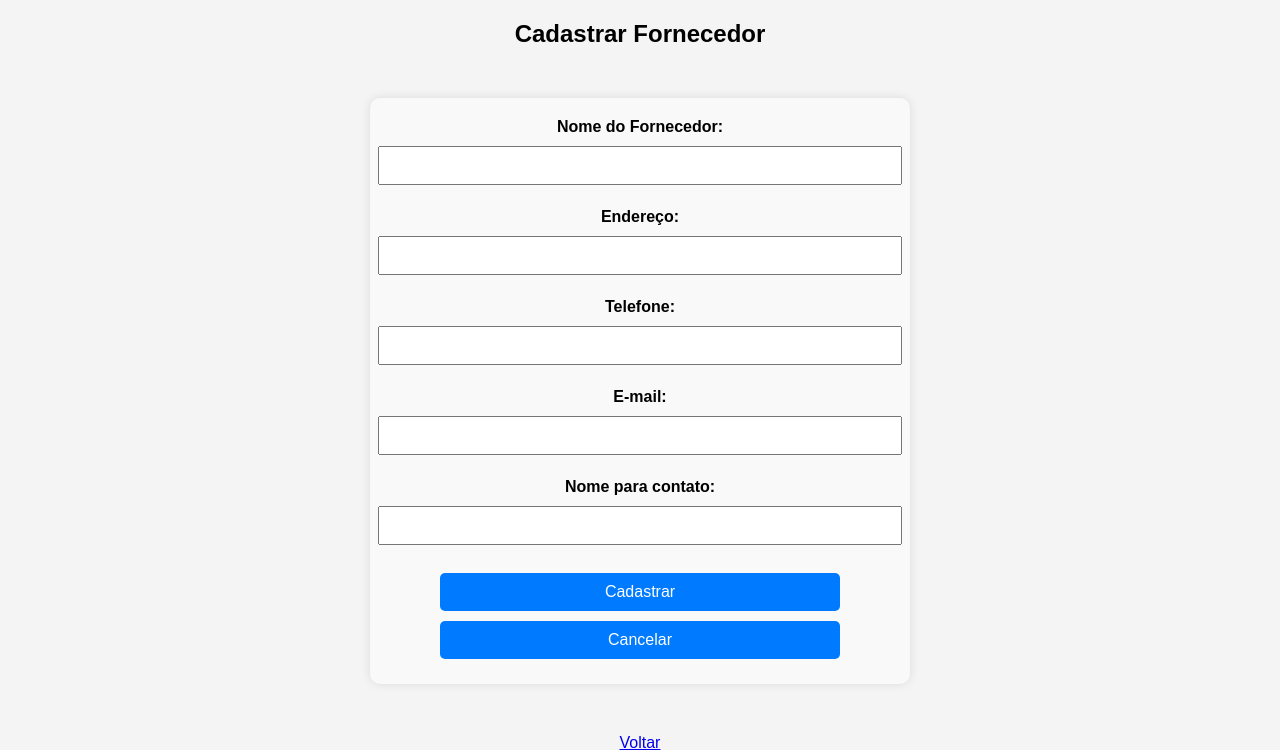
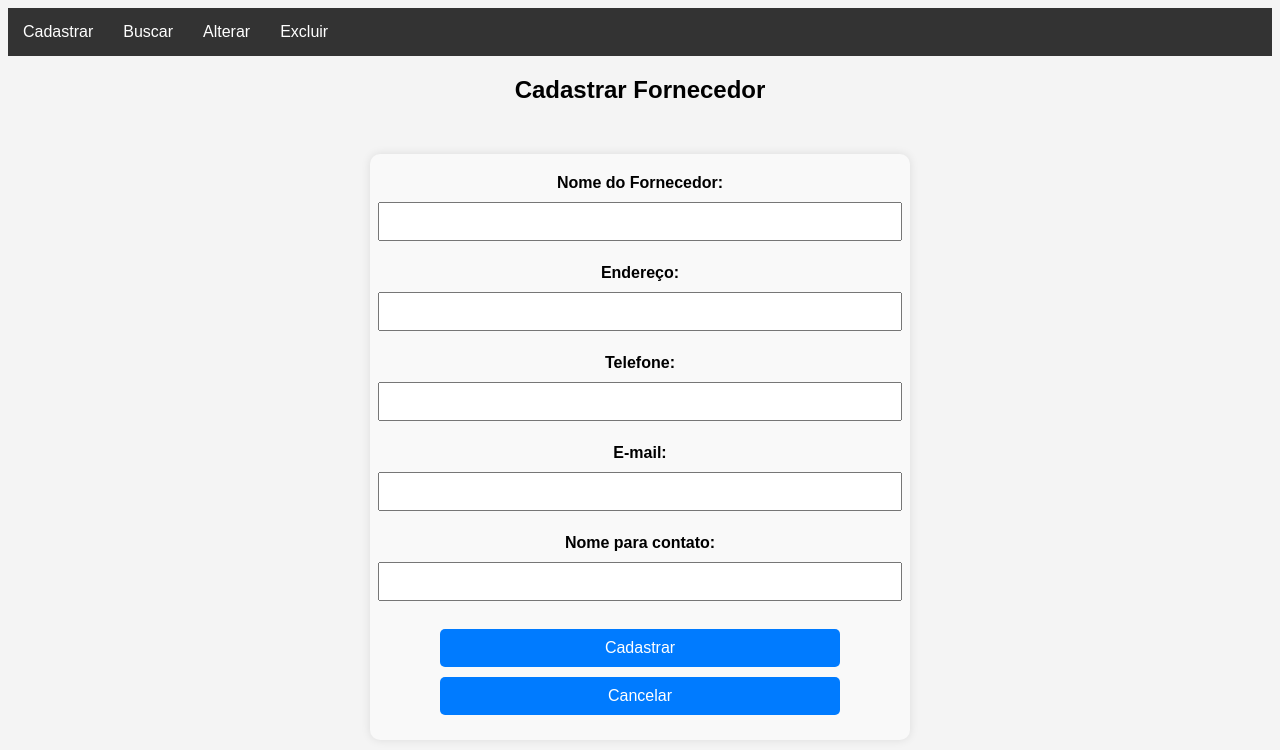
Before and after one commit to mtsmrl/Matheus_Henrique_PROVA, a PHP site: page /cadastro_fornecedor.php in a window 1280 px wide. Shown: the top 750 px of the page. Run offline with PHP 8.4, Linux system fonts and the light colour scheme; a user stored in the database is signed in; data comes from the database, SQL or seed files in the repository.

Commit message:
Erro Resolvido
Arrumei o menu dropdown, estava com um pequeno erro

```diff
--- a/buscar_fornecedor.php
+++ b/buscar_fornecedor.php
@@ -146,7 +146,7 @@
 </style>
 </head>
 <body>
-    <h2> Lista de Fornecedores </h2>
+
     <nav>
         <ul class="menu">
             <?php foreach($opcoes_menu as $categoria => $arquivos) { ?>
@@ -164,6 +164,7 @@
             <?php } ?>
         </ul>
     </nav>
+    <h2> Lista de Fornecedores </h2>
 
     <form action="buscar_fornecedor.php" method="POST">
         <label for="busca"> Digite o ID ou NOME do Fornecedor: </label>
--- a/cadastro_fornecedor.php
+++ b/cadastro_fornecedor.php
@@ -34,7 +34,46 @@ if ($_SERVER['REQUEST_METHOD'] == "POST"){
         echo "<script>alert('Erro ao cadastrar Fornecedor!');</script>";
     }
 }
+
+// OBTENDO O NOME DO PERFIL DO USUÁRIO LOGADO
+$id_perfil = $_SESSION['perfil'];
+$sqlPerfil = "SELECT nome_perfil FROM perfil WHERE id_perfil = :id_perfil";
+$stmtPerfil = $pdo->prepare($sqlPerfil);
+$stmtPerfil->bindParam(':id_perfil', $id_perfil);
+$stmtPerfil->execute();
+$perfil = $stmtPerfil->fetch(PDO::FETCH_ASSOC);
+$nome_perfil = $perfil['nome_perfil'];
+
+// DEFINIÇÃO DAS PERMISSÕES POR PERFIL
+$permissoes = [
+    // PERMISSÕES DO ADMIN
+    1 => ["Cadastrar"=>["cadastro_usuario.php", "cadastro_perfil.php", "cadastro_cliente.php", "cadastro_fornecedor.php", "cadastro_produto.php", "cadastro_funcionario.php"],
+          "Buscar"=>["buscar_usuario.php", "buscar_perfil.php", "buscar_cliente.php", "buscar_fornecedor.php", "buscar_produto.php", "buscar_funcionario.php"],
+          "Alterar"=>["alterar_usuario.php", "alterar_perfil.php", "alterar_cliente.php", "alterar_fornecedor.php", "alterar_produto.php", "alterar_funcionario.php"],
+          "Excluir"=>["excluir_usuario.php", "excluir_perfil.php", "excluir_cliente.php", "excluir_fornecedor.php", "excluir_produto.php", "excluir_funcionario.php"]],
+
+    // PERMISSÕES DA SECRETÁRIA
+    2 => ["Cadastrar"=>["cadastro_cliente.php"],
+          "Buscar"=>["buscar_cliente.php", "buscar_fornecedor.php", "buscar_produto.php"],
+          "Alterar"=>["alterar_fornecedor.php", "alterar_produto.php"],
+          "Excluir"=>["excluir_produto.php"]],
+
+    // PERMISSÕES DO ALMOXARIFE
+    3 => ["Cadastrar"=>["cadastro_fornecedor.php", "cadastro_produto.php"],
+          "Buscar"=>["buscar_cliente.php", "buscar_fornecedor.php", "buscar_produto.php"],
+          "Alterar"=>["alterar_fornecedor.php", "alterar_produto.php"],
+          "Excluir"=>["excluir_produto.php"]],
+
+    // PERMISSÕES DO CLIENTE
+    4 => ["Cadastrar"=>["cadastro_cliente.php"],
+          "Buscar"=>["buscar_cliente.php"],
+          "Alterar"=>["alterar_cliente.php"]],
+];
+
+// OBTENDO AS OPÇÕES DISPONIVEIS PARA O PERFIL DO USUÁRIO LOGADO
+$opcoes_menu = $permissoes["$id_perfil"];
 ?>
+
 
 <!DOCTYPE html>
 <html lang="pt-BR">
@@ -45,6 +84,23 @@ if ($_SERVER['REQUEST_METHOD'] == "POST"){
     <link rel="stylesheet" href="styles.css">
 </head>
 <body>
+<nav>
+        <ul class="menu">
+            <?php foreach($opcoes_menu as $categoria => $arquivos) { ?>
+                <li class="dropdown">
+                    <a href="#"><?= $categoria ?></a>
+
+                    <ul class="dropdown-menu">
+                        <?php foreach($arquivos as $arquivo) { ?>
+                            <li>
+                                <a href="<?= $arquivo ?>"><?= ucfirst(str_replace("_", " ", basename($arquivo, ".php"))) ?></a>
+                            </li>
+                        <?php } ?>
+                    </ul>
+                </li>
+            <?php } ?>
+        </ul>
+    </nav>
     <h2>Cadastrar Fornecedor</h2>
     <form action="cadastro_fornecedor.php" method="POST">
         <label for="nome">Nome do Fornecedor:</label>
```
